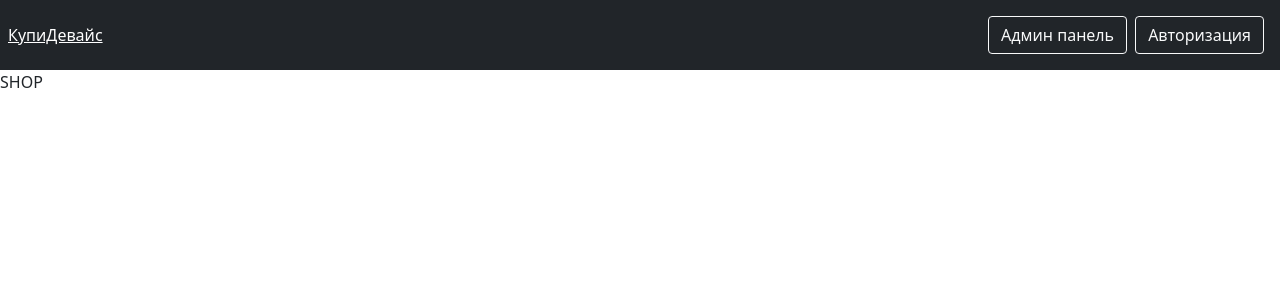
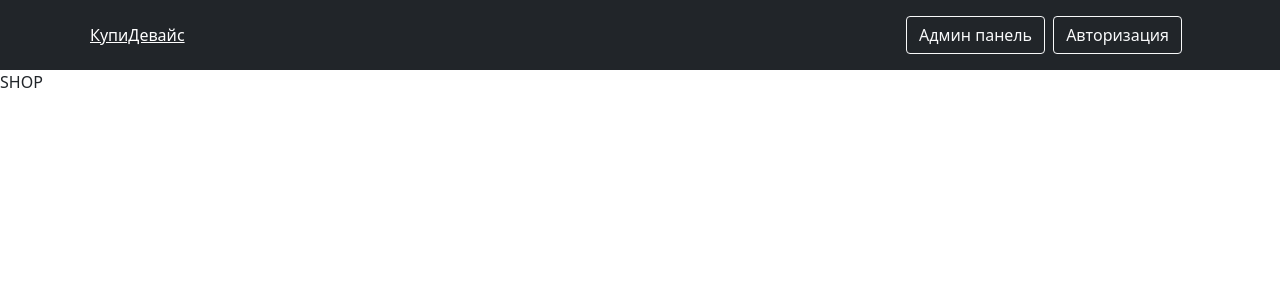
Before and after one commit to Sergei2010/online-store, a React (Create React App) app in the folder client/: page / in a window 1280 px wide. Shown: the top 300 px of the page. Built offline with nearby package versions, Linux system fonts and the light colour scheme.

Commit message:
go from NavBar to Auth

```diff
--- a/client/src/components/NavBar.js
+++ b/client/src/components/NavBar.js
@@ -5,12 +5,14 @@ import Nav from 'react-bootstrap/Nav'
 import { NavLink } from 'react-router-dom'
 import { SHOP_ROUTE } from '../utils/consts'
 
-import { Button } from 'react-bootstrap'
+import { Button, Container } from 'react-bootstrap'
+import { observer } from 'mobx-react-lite'
 
-const NavBar = () => {
+const NavBar = observer(() => {
 	const { user } = useContext(Context)
 	return (
 		<Navbar bg='dark' variant='dark' className='d-flex justify-content-between'>
+			<Container>
 				<NavLink style={{ color: 'white' }} to={SHOP_ROUTE} className='p-2'>
 					КупиДевайс
 				</NavLink>
@@ -28,13 +30,14 @@ const NavBar = () => {
 						<Button variant={'outline-light'} className='me-2'>
 							Админ панель
 						</Button>
-					<Button variant={'outline-light'} className='me-2'>
+						<Button variant={'outline-light'} className='me-2' onClick={() => user.setIsAuth(true)}>
 							Авторизация
 						</Button>
 					</Nav>
 				)}
+			</Container>
 		</Navbar>
 	)
-}
+})
 
 export default NavBar
```
Lines whose indentation alone changed are shown as unchanged.
